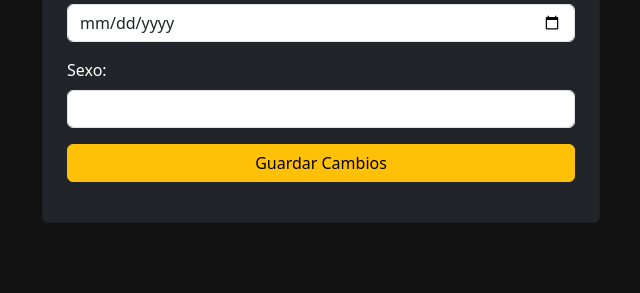
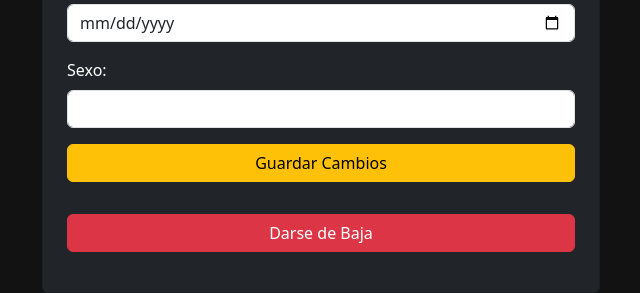
Before and after one commit to UrielxDario/PWCI, a PHP site: page /Editarperfil.php in a window 1280 px wide. Shown: the part 1079-1372 px from the top of the page, without its empty margins (319-959 px from the left). Before the commit the page ends 1302 px from the top, so only its background shows below. Run offline with PHP 8.4, Linux system fonts and the light colour scheme; the visitor is signed in with stand-in values (Sample User, id 1); tables that the repository leaves empty or names only in its code hold one stand-in row (values such as "Sample post"); grey boxes marked "Sample" are stand-in pictures.

Commit message:
Baja logica
ya se da de baja correctamente y no te deja iniciar sesion si te diste de baja

```diff
--- a/Editarperfil.php
+++ b/Editarperfil.php
@@ -10,6 +10,20 @@
 $rol_usuario = $_SESSION['rol_usuario'];
 
 require 'conexionBaseDeDatos.php';
+if ($_SERVER['REQUEST_METHOD'] === 'POST' && isset($_POST['accion']) && $_POST['accion'] === 'baja') {
+    // Actualizar el estatus del usuario a "inactivo"
+    $consultaBaja = "UPDATE Usuario SET EstatusUsuario = 'inactivo' WHERE Id_Usuario = '$user_id'";
+    $resultadoBaja = mysqli_query($conn, $consultaBaja);
+
+    if ($resultadoBaja) {
+        echo "<script>alert('Tu cuenta ha sido dada de baja.'); window.location.href = 'login.php';</script>";
+        exit();
+    } else {
+        echo "<script>alert('Ocurrió un error al intentar desactivar tu cuenta. Inténtalo nuevamente.');</script>";
+    }
+}
+
+
 if (isset($_POST['GuardarCambios'])) {
     date_default_timezone_set('America/Mexico_City');
 
@@ -296,13 +310,38 @@
                         <button type="submit" class="btn btn-warning"  name="GuardarCambios">Guardar Cambios</button>
                     </div>
 
+                    <div class="d-grid mb-3">
+                        <!-- Botón de Baja -->
+                        <button type="button" class="btn btn-danger mt-3" id="botonBaja" onclick="confirmarBaja()">Darse de Baja</button>
+                    </div>
 
                 </form>
             </div>
         </div>
     </div>
 
+    <script>
+    function confirmarBaja() {
+    if (confirm("¿Estás seguro de que deseas darte de baja? Esta acción cambiará tu estatus a inactivo.")) {
+        // Crear un formulario oculto para enviar la solicitud de baja
+        const formularioBaja = document.createElement("form");
+        formularioBaja.method = "POST";
+        formularioBaja.action = "";
 
+        // Añadir un input hidden con la acción de baja
+        const inputAccion = document.createElement("input");
+        inputAccion.type = "hidden";
+        inputAccion.name = "accion";
+        inputAccion.value = "baja";
+
+        formularioBaja.appendChild(inputAccion);
+
+        // Añadir el formulario al documento y enviarlo
+        document.body.appendChild(formularioBaja);
+        formularioBaja.submit();
+    }
+    }
+    </script>
     <script src="https://cdn.jsdelivr.net/npm/bootstrap@5.3.0-alpha3/dist/js/bootstrap.bundle.min.js"></script>
     <!--PARA VALIDACIONES -->
     <script src ="Editarperfil.js"></script>
```
